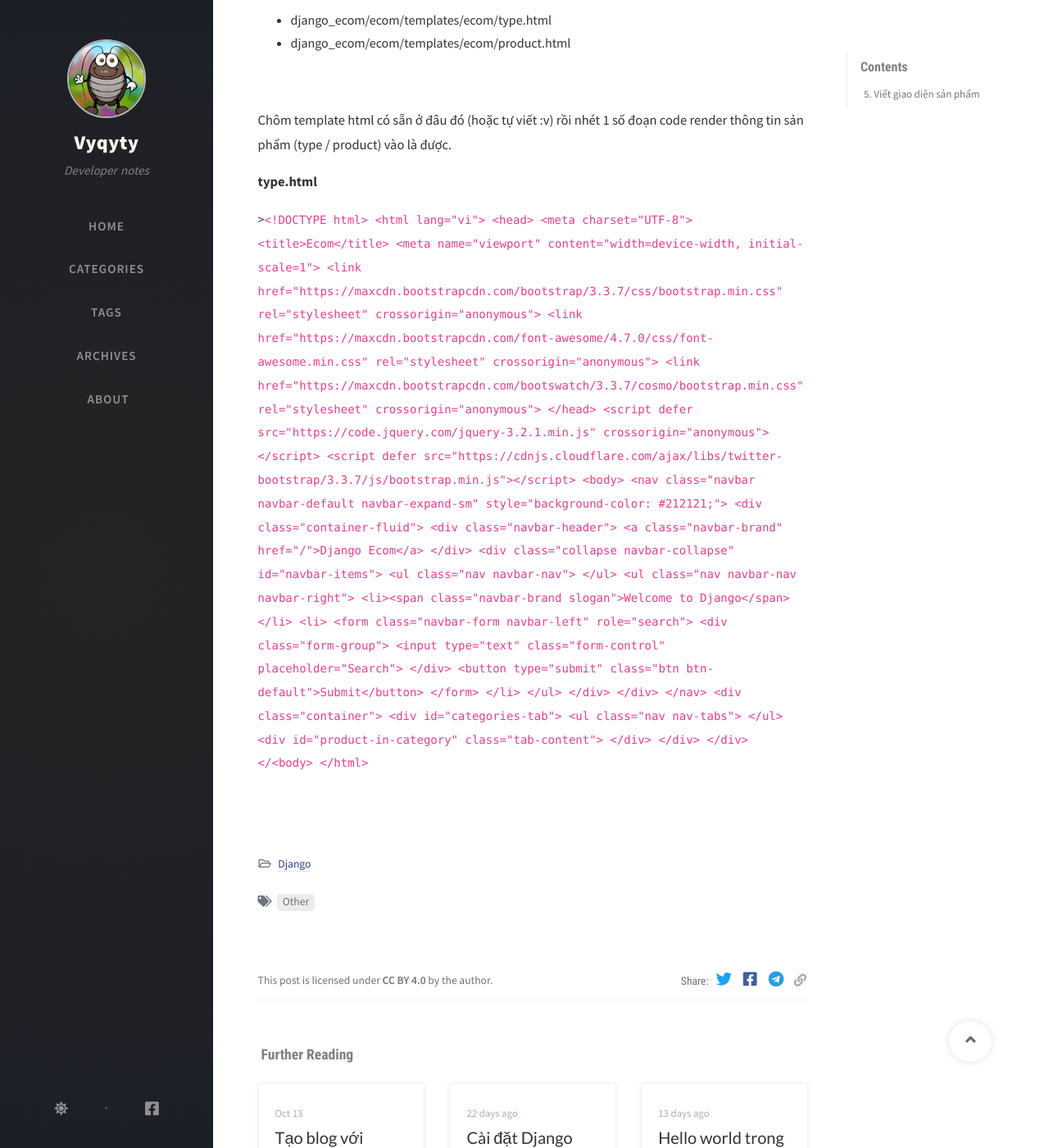
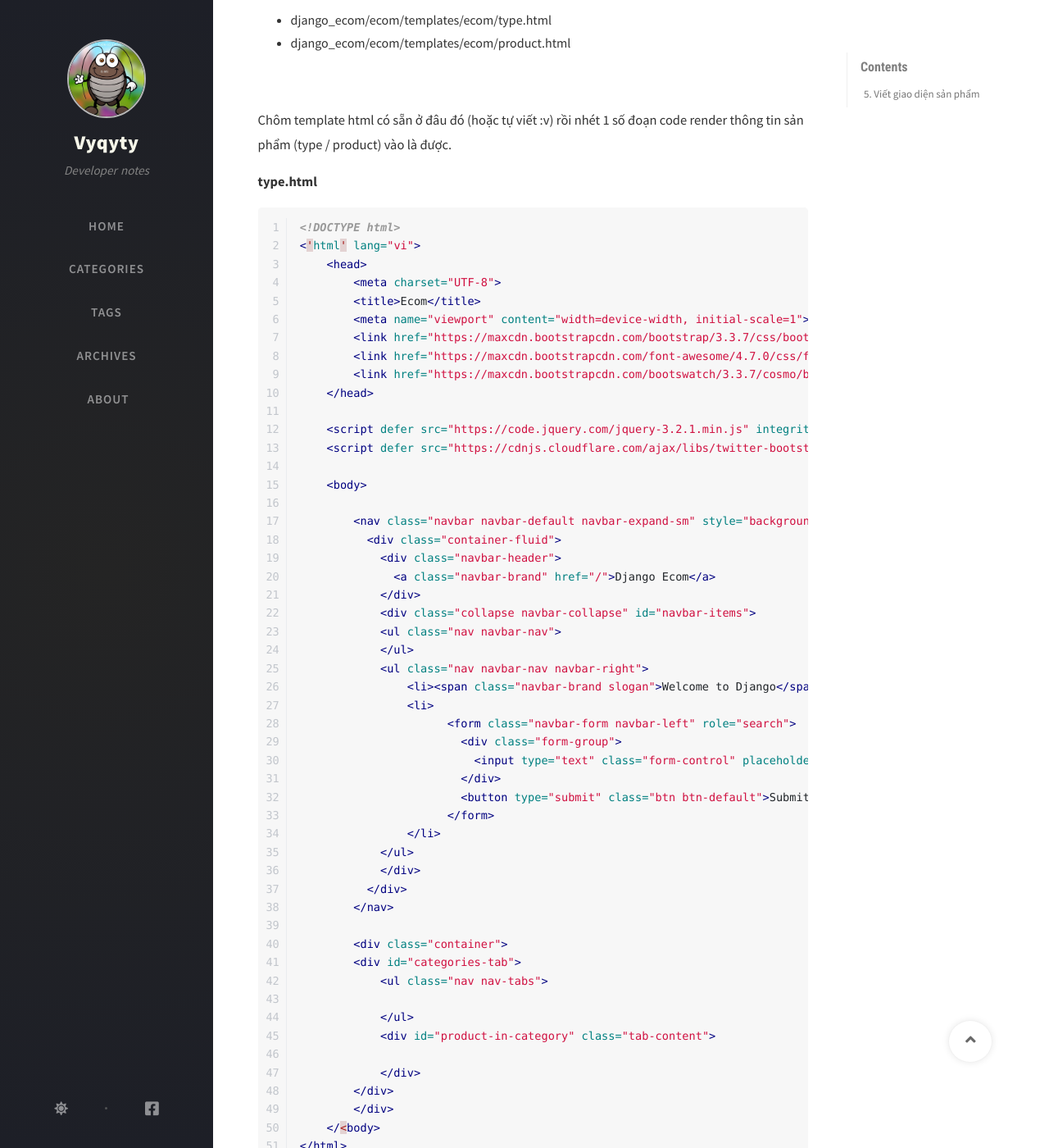
Before and after one commit to vyqyty/vyqyty.github.io, a Jekyll site: the page built from _posts/2020-11-24-web-ban-hang-don-gian-trong-django-p2.md, in a window 1280 px wide and 1400 px high, scrolled down 1025 px. Shown: the whole window at 82% size. Built offline with Jekyll 4.4.1, drawn with Linux system fonts in a browser that asks for light colours; nearby versions of some CDN libraries; comment, search, counter and statistics services are not loaded.

Commit message:
Update 2020-11-24-web-ban-hang-don-gian-trong-django-p2.md

````diff
--- a/_posts/2020-11-24-web-ban-hang-don-gian-trong-django-p2.md
+++ b/_posts/2020-11-24-web-ban-hang-don-gian-trong-django-p2.md
@@ -48,9 +48,9 @@ OK, vậy ta tiếp tục tạo 2 template html tương ứng:
 Chôm template html có sẵn ở đâu đó (hoặc tự viết :v) rồi nhét 1 số đoạn code render thông tin sản phẩm (type / product) vào là được.
 
 **type.html**
-```html\
+```html
 <!DOCTYPE html>
-<html lang="vi">
+<'html' lang="vi">
     <head>
         <meta charset="UTF-8">
         <title>Ecom</title>
````
